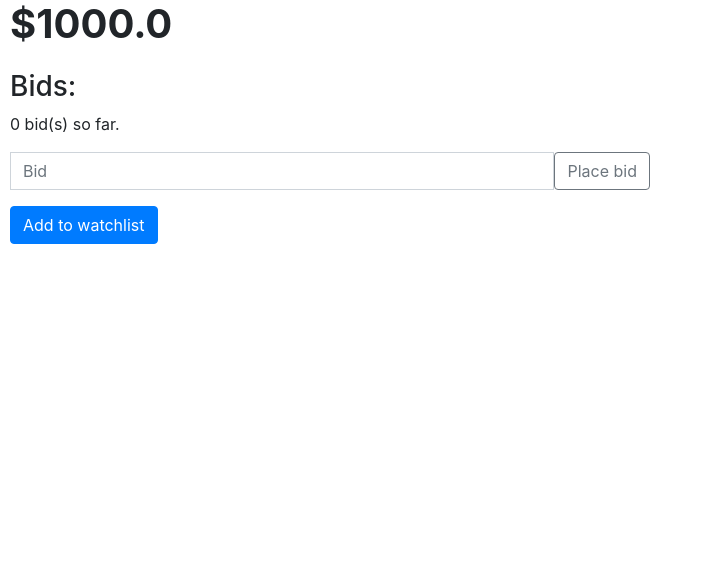
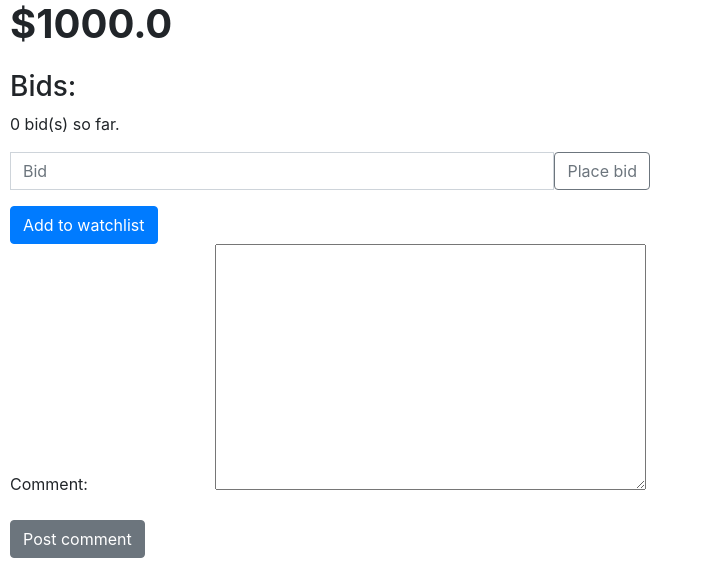
Before and after one commit to eric-soar/WP_CS50, a Django app: page /4 in a window 1280 px wide. Shown: the part 591-1159 px from the top of the page, without its empty margins (0-703 px from the left). Before the commit the page ends 835 px from the top, so only its background shows below. Run offline with Django 3.2, Linux system fonts and the light colour scheme; data comes from the database, SQL or seed files in the repository; both versions use the stored data as it was after the commit; some libraries are stand-ins or nearby versions.

Commit message:
Tried to implement auctions comments. Not working

```diff
--- a/project2/commerce/auctions/admin.py
+++ b/project2/commerce/auctions/admin.py
@@ -10,7 +10,7 @@ class BidAdmin(admin.ModelAdmin):
     list_display = ("id", "bidder", "amount")
 
 class CommentAdmin(admin.ModelAdmin):
-    list_display = ("user", "comment")
+    list_display = ("id", "user", "comment")
 
 admin.site.register(Listing, ListingAdmin)
 admin.site.register(Bid, BidAdmin)
--- a/project2/commerce/auctions/forms.py
+++ b/project2/commerce/auctions/forms.py
@@ -13,3 +13,6 @@ class CreateListingForm(forms.Form):
             return price
         except ValueError:
             raise forms.ValidationError("Enter a valid number for the price.")
+
+class CreateCommentForm(forms.Form):
+    text = forms.CharField(label="Comment", widget=forms.Textarea)
--- a/project2/commerce/auctions/models.py
+++ b/project2/commerce/auctions/models.py
@@ -21,7 +21,7 @@ class Bid(models.Model):
     bidder = models.CharField(max_length=64)
     amount = models.FloatField(max_length=64)
 
-    listing = models.ForeignKey(Listing, on_delete=models.CASCADE, related_name='listing_bids', default=1)
+    listing = models.ForeignKey(Listing, on_delete=models.CASCADE, related_name='listing_bids', null=True, blank=True)
 
     def __str__(self):
         return f"{self.id}: ${self.amount} by {self.bidder}"
@@ -30,6 +30,10 @@ class Comment(models.Model):
     user = models.CharField(max_length=64)
     comment = models.TextField(max_length=256)
 
+    listing = models.ForeignKey(Listing, on_delete=models.CASCADE, related_name='listing_comments', null=True, blank=True)
+
+    def __str__(self):
+        return f"{self.id}: User ${self.user} commented: {self.comment}"
 
 class User(AbstractUser):
     watched_listings = models.ManyToManyField(Listing, blank=True, related_name="watchers")
--- a/project2/commerce/auctions/templates/auctions/listing.html
+++ b/project2/commerce/auctions/templates/auctions/listing.html
@@ -45,4 +45,8 @@
         {{ message }}
         {% endif %}
     </form>
+
+    {{ comment_form.as_p }}
+    <input class="btn btn-secondary" type="submit" name="action" value="Post comment">
+
 {% endblock %}
--- a/project2/commerce/auctions/views.py
+++ b/project2/commerce/auctions/views.py
@@ -3,7 +3,7 @@ from django.db import IntegrityError
 from django.http import HttpResponse, HttpResponseRedirect
 from django.shortcuts import render
 from django.urls import reverse
-from .forms import CreateListingForm
+from .forms import CreateListingForm, CreateCommentForm
 from django.contrib import messages
 
 from .models import User, Listing, Bid, Comment
@@ -75,6 +75,7 @@ def listing(request, listing_id):
     message = None
     bidder = False
     listing_owner = False
+    comment_form = CreateCommentForm()
 
     if request.method == "POST":
         action = request.POST.get("action", None)
@@ -102,6 +103,16 @@ def listing(request, listing_id):
             listing.active = False
             listing.winner = last_bid.bidder if last_bid else "No winner"
             listing.save()
+        elif action == "Post comment":
+            form = CreateCommentForm(request.POST)
+
+            if form.is_valid():
+                comment = Comment(
+                    user=request.user.username,
+                    comment=form.cleaned_data['text']
+                )
+
+                comment.save()
 
     last_bid = listing.listing_bids.order_by('amount').last()
     if last_bid and last_bid.bidder == request.user.username:
@@ -117,6 +128,7 @@ def listing(request, listing_id):
         "number_bids": bidnum,
         "bidder": bidder,
         "listing_owner": listing_owner,
+        "comment_form": comment_form
     })
 
 
```
Also changed, not shown: project2/commerce/auctions/migrations/0004_listing_image_user_watched_listings.py (added), project2/commerce/auctions/migrations/0005_rename_money_bid_amount_rename_author_bid_bidder.py (added), project2/commerce/auctions/migrations/0006_bid_listing.py (added), project2/commerce/auctions/migrations/0007_listing_active.py (added), project2/commerce/auctions/migrations/0008_listing_winner.py (added), project2/commerce/auctions/migrations/0009_comment_listing.py (added), project2/commerce/auctions/migrations/0010_alter_bid_listing.py (added), project2/commerce/auctions/migrations/0011_alter_bid_listing_alter_comment_listing.py (added), project2/commerce/auctions/migrations/0012_alter_bid_listing.py (added), project2/commerce/auctions/migrations/0013_remove_comment_listing_alter_bid_listing.py (added), project2/commerce/auctions/migrations/0014_comment_listing.py (added), project2/commerce/auctions/migrations/0015_alter_comment_listing.py (added), project2/commerce/auctions/migrations/0016_alter_bid_listing.py (added), project2/commerce/db.sqlite3.
